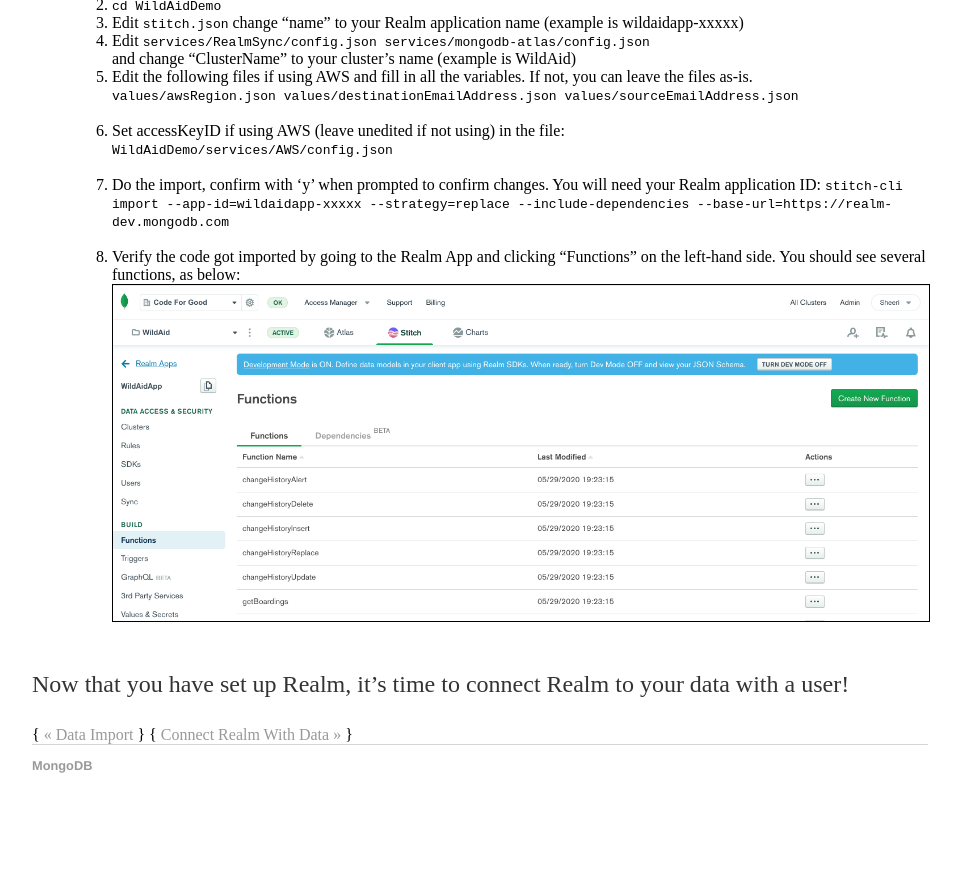
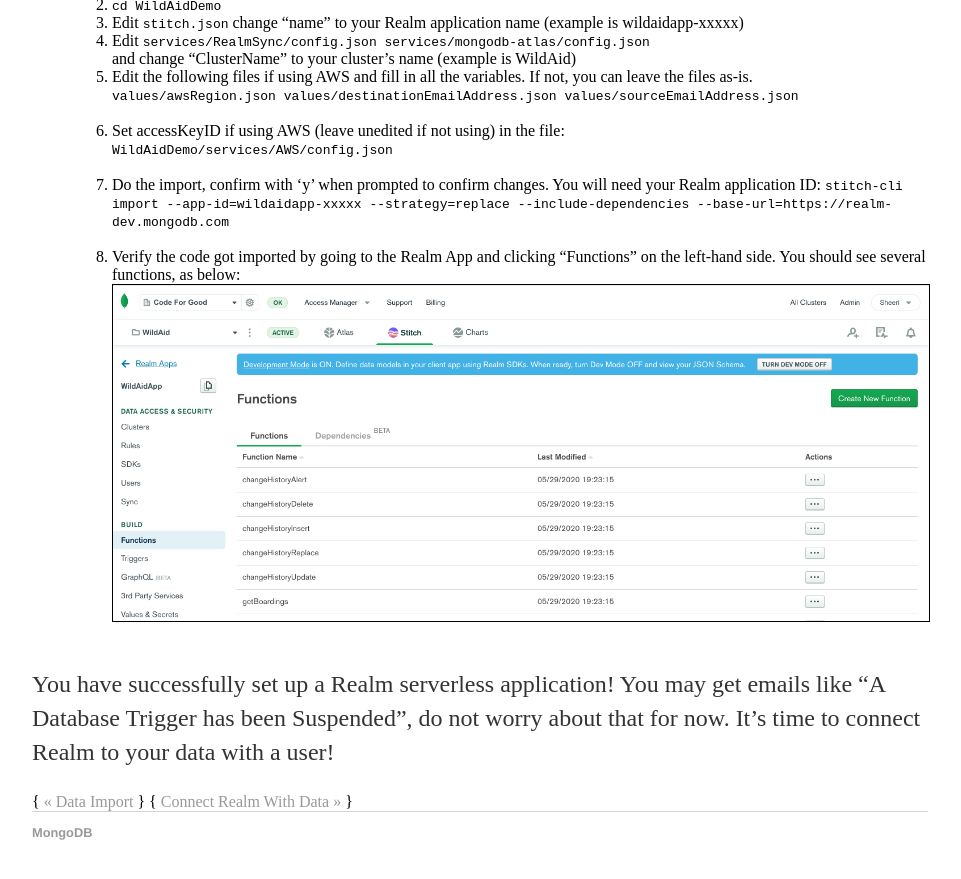
Before and after one commit to Sheeri/sheeri.github.io, a Jekyll site: the page built from _posts/2020-05-09-Realm-App-Import.md, in a window 1280 px wide and 900 px high, scrolled down 6125 px. Shown: the top 879 px of the window, without its empty margins (160-1121 px from the left). Built offline with Jekyll 4.4.1, drawn with Linux system fonts in a browser that asks for light colours; before the commit the page ends 6958 px from its top, so only the background shows below that.

Commit message:
adding trigger suspension is OK

```diff
--- a/_posts/2020-05-09-Realm-App-Import.md
+++ b/_posts/2020-05-09-Realm-App-Import.md
@@ -61,4 +61,5 @@
       1. Verify the code got imported by going to the Realm App and clicking "Functions" on the left-hand side. You should see several functions, as below:
         <img src="/assets/images/Functions.png" style="border:1px solid black" width="100%"><BR><BR>
 
-Now that you have set up Realm, it's time to connect Realm to your data with a user!
+
+You have successfully set up a Realm serverless application! You may get emails like "A Database Trigger has been Suspended", do not worry about that for now. It's time to connect Realm to your data with a user!
```
